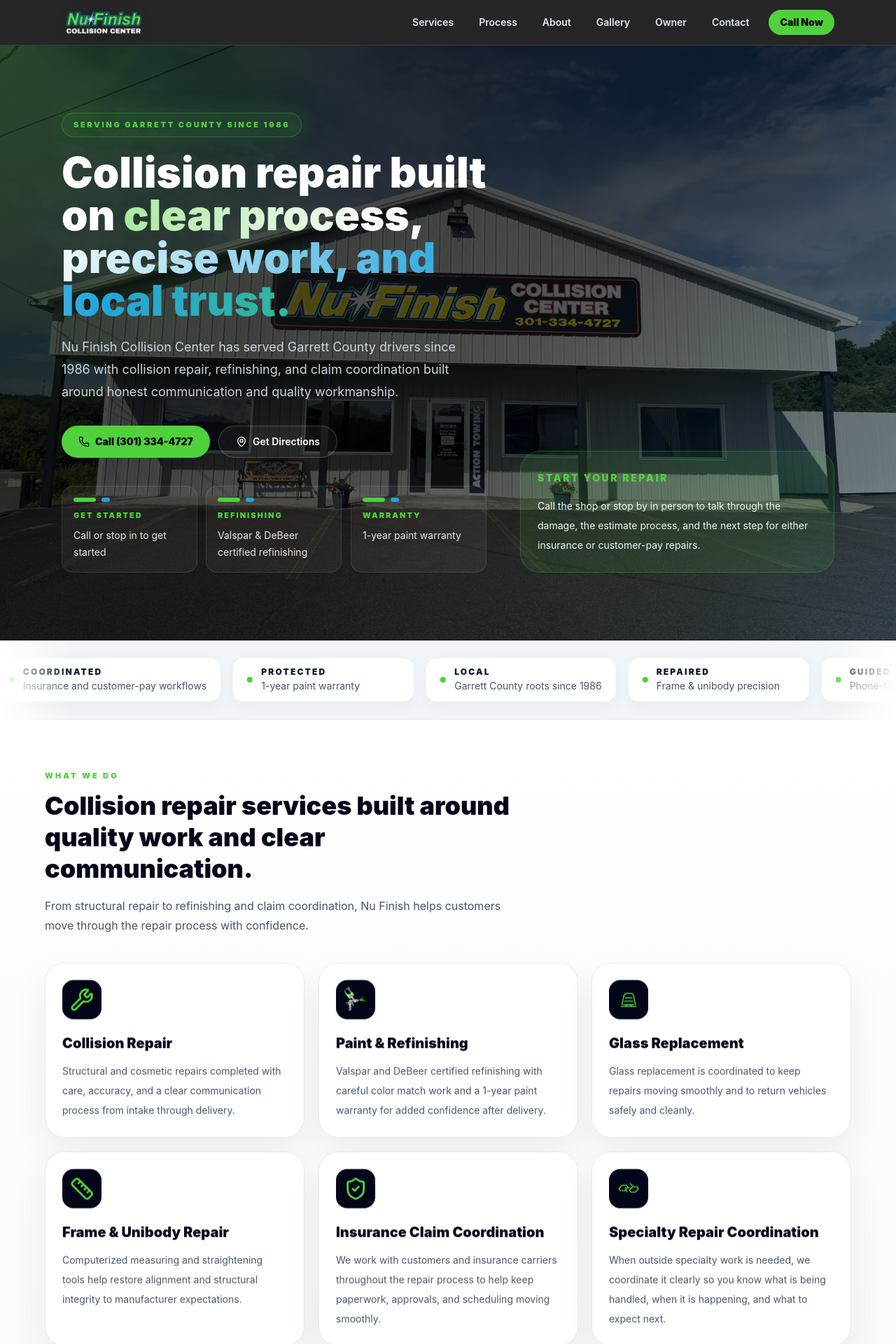
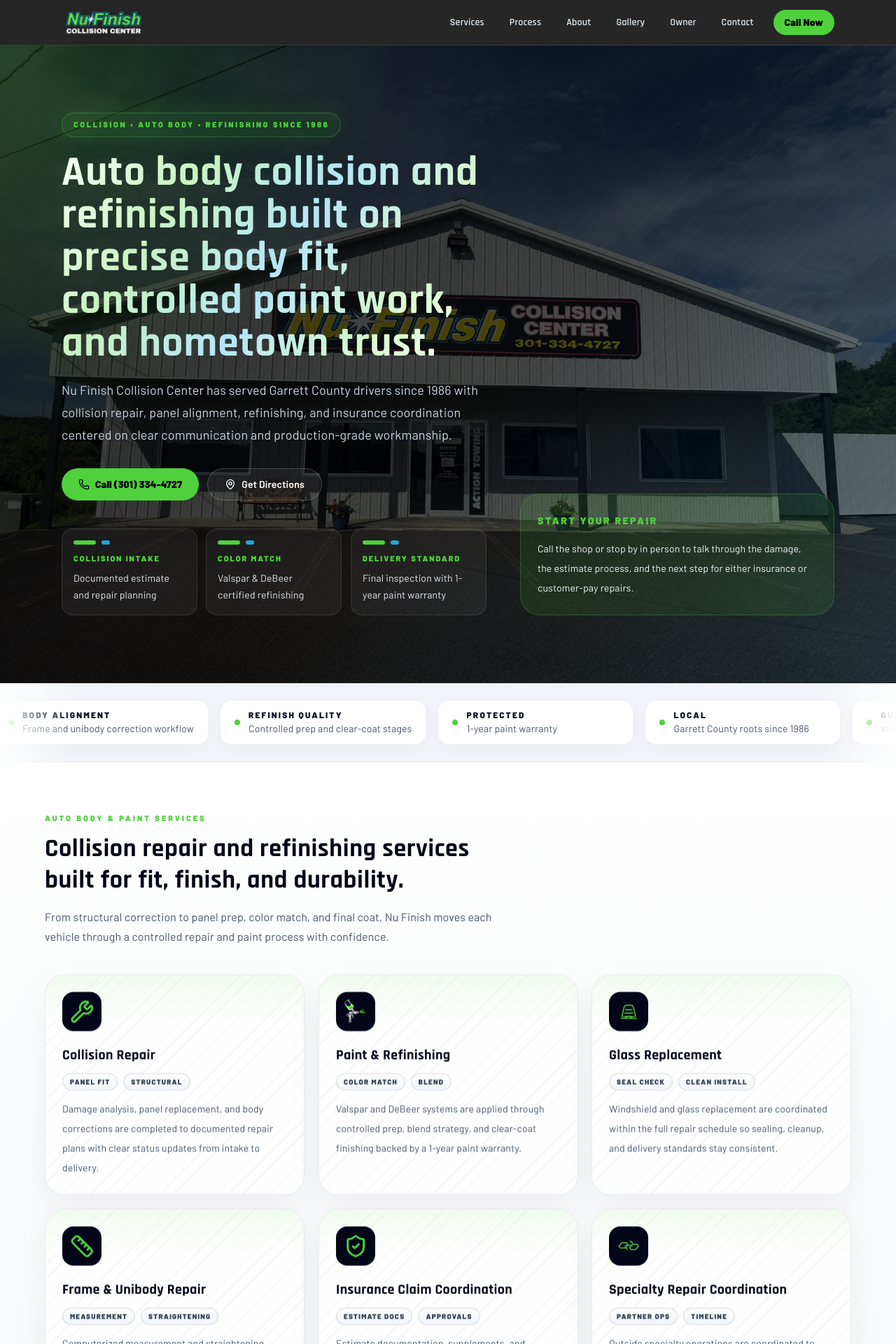
Before and after one commit to jayanti-neu/nu-finish-site, a React (Vite) app: page / in a window 1280 px wide. Shown: the top 1920 px of the page at 70% size. Built offline with nearby package versions, Linux system fonts and the light colour scheme.

Commit message:
Enhance SEO and accessibility: add meta tags for theme color, description, and Twitter card; update service descriptions for clarity and detail; improve CSS with new font settings and card styles.

```diff
--- a/index.html
+++ b/index.html
@@ -3,7 +3,9 @@
   <head>
     <meta charset="UTF-8" />
     <link rel="icon" type="image/png" href="/favicon.png" />
+    <link rel="apple-touch-icon" href="/favicon.png" />
     <meta name="viewport" content="width=device-width, initial-scale=1.0" />
+    <meta name="theme-color" content="#0b1220" />
     <title>Nu Finish Collision Center | Collision Repair in Oakland, MD</title>
     <meta
       name="description"
@@ -16,6 +18,7 @@
     />
     <meta property="og:image" content="/nufinish-logo.png" />
     <meta property="og:type" content="website" />
+    <meta name="twitter:card" content="summary_large_image" />
   </head>
   <body>
     <div id="root"></div>
--- a/src/NuFinishSite.jsx
+++ b/src/NuFinishSite.jsx
@@ -34,60 +34,69 @@
   {
     Icon: Wrench,
     title: "Collision Repair",
-    desc: "Structural and cosmetic repairs completed with care, accuracy, and a clear communication process from intake through delivery.",
+    desc: "Damage analysis, panel replacement, and body corrections are completed to documented repair plans with clear status updates from intake to delivery.",
   },
   {
     Icon: SprayGunIcon,
     title: "Paint & Refinishing",
-    desc: "Valspar and DeBeer certified refinishing with careful color match work and a 1-year paint warranty for added confidence after delivery.",
+    desc: "Valspar and DeBeer systems are applied through controlled prep, blend strategy, and clear-coat finishing backed by a 1-year paint warranty.",
   },
   {
     Icon: WindshieldIcon,
     title: "Glass Replacement",
-    desc: "Glass replacement is coordinated to keep repairs moving smoothly and to return vehicles safely and cleanly.",
+    desc: "Windshield and glass replacement are coordinated within the full repair schedule so sealing, cleanup, and delivery standards stay consistent.",
   },
   {
     Icon: Ruler,
     title: "Frame & Unibody Repair",
-    desc: "Computerized measuring and straightening tools help restore alignment and structural integrity to manufacturer expectations.",
+    desc: "Computerized measurement and straightening tools support dimensional accuracy for frame and unibody corrections.",
   },
   {
     Icon: ShieldCheck,
     title: "Insurance Claim Coordination",
-    desc: "We work with customers and insurance carriers throughout the repair process to help keep paperwork, approvals, and scheduling moving smoothly.",
+    desc: "Estimate documentation, supplements, and approvals are managed with insurance carriers so repair progress stays organized and transparent.",
   },
   {
     Icon: PartnerServicesIcon,
     title: "Specialty Repair Coordination",
-    desc: "When outside specialty work is needed, we coordinate it clearly so you know what is being handled, when it is happening, and what to expect next.",
+    desc: "Outside specialty operations are coordinated to align with production timing so customers have one clear schedule and one communication path.",
   },
 ];
 
+const SERVICE_TECH_TAGS = {
+  "Collision Repair": ["Panel Fit", "Structural"],
+  "Paint & Refinishing": ["Color Match", "Blend"],
+  "Glass Replacement": ["Seal Check", "Clean Install"],
+  "Frame & Unibody Repair": ["Measurement", "Straightening"],
+  "Insurance Claim Coordination": ["Estimate Docs", "Approvals"],
+  "Specialty Repair Coordination": ["Partner Ops", "Timeline"],
+};
+
 const PROCESS = [
   {
     step: "01",
-    title: "Call or Stop In",
-    body: "Bring the vehicle to the shop or call first so the team can begin the intake conversation and explain the next step for your situation.",
+    title: "Intake & Damage Check",
+    body: "Call or stop in to begin intake, review visible damage, and set the right estimate path for insurance or customer-pay repair work.",
   },
   {
     step: "02",
-    title: "Inspection & Documentation",
-    body: "Damage is reviewed, documented, and organized into the estimate process through the proper insurance or customer-pay channel.",
+    title: "Blueprint & Estimate",
+    body: "Damage is documented, repair operations are outlined, and the estimate is prepared with supporting notes for approvals.",
   },
   {
     step: "03",
     title: "Approval & Scheduling",
-    body: "Insurance jobs move forward once the carrier approves the repair plan. Customer-pay work follows the same path, with approval coming directly from the customer.",
+    body: "Once approved, the vehicle is scheduled into production with parts planning and a projected completion window.",
   },
   {
     step: "04",
-    title: "Repair, Refinish & Coordination",
-    body: "Repairs, refinishing, and any needed specialty work are coordinated carefully so the customer knows what is happening and why.",
+    title: "Body, Refinish & Reassembly",
+    body: "Structural and body repairs move into prep, color, and clear, then reassembly and quality checks before release.",
   },
   {
     step: "05",
-    title: "Final Review & Pickup",
-    body: "Each vehicle goes through final review before pickup, with completed refinishing work covered by a 1-year paint warranty.",
+    title: "Final QC & Delivery",
+    body: "Final inspection confirms fit, finish, and cleanup before pickup, with refinishing work covered by a 1-year paint warranty.",
   },
 ];
 
@@ -634,24 +643,27 @@
           aria-hidden="true"
           className="absolute inset-0 h-full w-full object-cover opacity-60"
         />
+        <div
+          className="shop-floor-overlay absolute inset-0"
+          aria-hidden="true"
+        />
         <div className="absolute inset-0 bg-[radial-gradient(circle_at_top_left,_rgba(79,209,60,0.22),_transparent_36%),linear-gradient(135deg,_rgba(0,0,0,0.66),_rgba(0,0,0,0.44)_55%,_rgba(34,165,219,0.10))]" />
       </div>
 
       <div className="relative mx-auto grid max-w-6xl gap-12 px-4 py-18 md:grid-cols-[1.15fr_0.85fr] md:px-6 md:py-24">
         <div className="motion-enter" style={motionDelay(0)}>
           <div className="motion-glow mb-5 inline-flex items-center gap-2 rounded-full border border-brand/30 bg-brand/10 px-4 py-2 text-[11px] font-black uppercase tracking-[0.24em] text-brand">
-            Serving Garrett County since 1986
-          </div>
-          <h1 className="max-w-3xl text-4xl font-black leading-[1.02] text-white md:text-6xl">
-            Collision repair built on{" "}
-            <span className="text-shimmer">
-              clear process, precise work, and local trust.
-            </span>
+            Collision • Auto Body • Refinishing Since 1986
+          </div>
+          <h1 className="text-shimmer max-w-3xl text-4xl font-black leading-[1.02] md:text-6xl">
+            Auto body collision and refinishing built on precise body fit,
+            controlled paint work, and hometown trust.
           </h1>
           <p className="mt-5 max-w-2xl text-base leading-8 text-slate-300 md:text-lg">
             Nu Finish Collision Center has served Garrett County drivers since
-            1986 with collision repair, refinishing, and claim coordination
-            built around honest communication and quality workmanship.
+            1986 with collision repair, panel alignment, refinishing, and
+            insurance coordination centered on clear communication and
+            production-grade workmanship.
           </p>
 
           <div className="motion-enter" style={motionDelay(180)}>
@@ -660,9 +672,12 @@
 
           <div className="mt-10 grid gap-3 sm:grid-cols-3">
             {[
-              ["Get Started", "Call or stop in to get started"],
-              ["Refinishing", "Valspar & DeBeer certified refinishing"],
-              ["Warranty", "1-year paint warranty"],
+              ["Collision Intake", "Documented estimate and repair planning"],
+              ["Color Match", "Valspar & DeBeer certified refinishing"],
+              [
+                "Delivery Standard",
+                "Final inspection with 1-year paint warranty",
+              ],
             ].map(([label, item], index) => (
               <div
                 key={item}
@@ -688,14 +703,14 @@
             style={motionDelay(160)}
           >
             <p className="text-[11px] uppercase tracking-[0.28em] text-slate-400">
-              At a glance
+              Shop Specs
             </p>
             <div className="mt-5 grid grid-cols-2 gap-4">
               {[
                 ["22", "Bay facility"],
-                ["1997", "Current location since"],
+                ["Paint Booth", "Controlled refinish zone"],
                 ["1 Year", "Paint warranty"],
-                ["Mon-Fri", "9 AM-5 PM"],
+                ["Mon-Fri", "Production schedule"],
               ].map(([value, label]) => (
                 <div key={label} className="rounded-2xl bg-black/35 p-4">
                   <p className="text-2xl font-black text-white">{value}</p>
@@ -728,12 +743,12 @@
 
 function TrustBar() {
   const items = [
-    ["Certified", "Valspar & DeBeer refinishing"],
-    ["Coordinated", "Insurance and customer-pay workflows"],
+    ["Color Match", "Valspar & DeBeer paint systems"],
+    ["Body Alignment", "Frame and unibody correction workflow"],
+    ["Refinish Quality", "Controlled prep and clear-coat stages"],
     ["Protected", "1-year paint warranty"],
     ["Local", "Garrett County roots since 1986"],
-    ["Repaired", "Frame & unibody precision"],
-    ["Guided", "Phone-first intake process"],
+    ["Guided", "Insurance and customer-pay coordination"],
   ];
   return (
     <section
@@ -744,7 +759,7 @@
         {[...items, ...items].map(([title, detail], index) => (
           <div
             key={`${title}-${index}`}
-            className="flex min-w-[260px] items-center gap-3 rounded-2xl border border-black/[6%] bg-white px-5 py-3 shadow-[0_8px_24px_rgba(15,23,42,0.04)]"
+            className="flex min-w-[280px] items-center gap-3 rounded-2xl border border-black/[6%] bg-white px-5 py-3 shadow-[0_8px_24px_rgba(15,23,42,0.04)]"
           >
             <span className="inline-block h-2 w-2 rounded-full bg-brand" />
             <div>
@@ -768,9 +783,9 @@
     >
       <div className="mx-auto max-w-6xl">
         <SectionHeading
-          kicker="What We Do"
-          title="Collision repair services built around quality work and clear communication."
-          body="From structural repair to refinishing and claim coordination, Nu Finish helps customers move through the repair process with confidence."
+          kicker="Auto Body & Paint Services"
+          title="Collision repair and refinishing services built for fit, finish, and durability."
+          body="From structural correction to panel prep, color match, and final coat, Nu Finish moves each vehicle through a controlled repair and paint process with confidence."
           dark={false}
         />
 
@@ -779,7 +794,7 @@
             <article
               key={title}
               data-reveal
-              className="tilt-card group rounded-[28px] border border-black/[8%] bg-white p-6 shadow-[0_18px_50px_rgba(15,23,42,0.06)] hover:shadow-[0_22px_70px_rgba(15,23,42,0.1)]"
+              className="automotive-card tilt-card group rounded-[28px] border border-black/[8%] bg-white p-6 shadow-[0_18px_50px_rgba(15,23,42,0.06)] hover:shadow-[0_22px_70px_rgba(15,23,42,0.1)]"
               style={motionDelay(index * 90)}
             >
               <div className="flex h-14 w-14 items-center justify-center rounded-2xl bg-slate-950 text-brand">
@@ -788,6 +803,16 @@
               <h3 className="mt-5 text-xl font-black text-slate-950">
                 {title}
               </h3>
+              <div className="mt-3 flex flex-wrap gap-2">
+                {SERVICE_TECH_TAGS[title]?.map((tag) => (
+                  <span
+                    key={tag}
+                    className="auto-tech-badge rounded-full border border-black/10 bg-slate-100 px-2.5 py-1 text-[10px] font-black uppercase tracking-[0.12em] text-slate-700"
+                  >
+                    {tag}
+                  </span>
+                ))}
+              </div>
               <p className="mt-3 text-sm leading-7 text-slate-600">{desc}</p>
             </article>
           ))}
@@ -799,13 +824,13 @@
               Insurance & customer-pay repairs
             </p>
             <h3 className="mt-3 text-2xl font-black">
-              We guide both insurance and customer-pay repairs from intake to
-              pickup.
+              One repair workflow with clear approvals, scheduling, and delivery
+              updates.
             </h3>
             <p className="mt-3 max-w-2xl text-sm leading-7 text-slate-300">
               Insurance work and customer-pay work move through the same repair
-              process. The difference is simply who approves the estimate before
-              repairs begin.
+              workflow. The key difference is simply who approves the estimate
+              before production begins.
             </p>
           </div>
           <CTAGroup compact />
@@ -823,8 +848,8 @@
       <div className="mx-auto max-w-6xl">
         <SectionHeading
           kicker="Intake & Repair Flow"
-          title="A straightforward repair process from first call to final pickup."
-          body="We believe customers should understand what happens next, who is responsible for approvals, and how the repair moves forward at each stage."
+          title="A production-grade collision and refinish process from first call to final pickup."
+          body="Each job moves through estimate review, repair planning, body correction, paint prep, refinishing, and final QC so customers know exactly what to expect at every stage."
         />
 
         <div
@@ -877,9 +902,12 @@
             <article
               key={step}
               data-reveal
-              className="rounded-[28px] border border-white/10 bg-white/5 p-5 transition hover:border-brand/40 hover:bg-white/10"
+              className="process-lane-card rounded-[28px] border border-white/10 bg-white/5 p-5 transition hover:border-brand/40 hover:bg-white/10"
               style={motionDelay(index * 100)}
             >
+              <p className="text-[10px] font-black uppercase tracking-[0.18em] text-slate-400">
+                Stage
+              </p>
               <p className="text-3xl font-black text-brand">{step}</p>
               <h3 className="mt-4 text-lg font-black text-white">{title}</h3>
               <p className="mt-3 text-sm leading-7 text-slate-300">{body}</p>
@@ -909,7 +937,7 @@
           <SectionHeading
             kicker="Our Story"
             title="Serving Garrett County drivers with pride, experience, and personal care."
-            body="For decades, Nu Finish has built its reputation on dependable repair work, straight answers, and a commitment to treating every customer with respect."
+            body="For decades, Nu Finish has built its reputation on dependable collision work, straight answers, and treating every customer with respect."
           />
 
           <div className="mt-8 rounded-[28px] border border-white/10 bg-white/5 p-6">
@@ -926,9 +954,9 @@
             </p>
             <p className="mt-4 text-sm leading-7 text-slate-300">
               John "Grover" Groves is the owner presented on the public site,
-              and the messaging now avoids outdated ownership, certification,
-              and warranty language so customers receive the right information
-              the first time.
+              and the team keeps customer-facing communication current so
+              estimate, certification, and warranty information is clear from
+              the first conversation.
             </p>
           </div>
         </div>
@@ -958,14 +986,13 @@
               Commitment
             </p>
             <p className="mt-4 text-base font-semibold leading-8 text-white">
-              Every vehicle deserves honest communication, careful repair
-              planning, and a finish the customer can drive away feeling
-              confident in.
+              Every vehicle deserves clear communication, disciplined repair
+              planning, and a finish customers can leave with confidence.
             </p>
             <p className="mt-3 text-sm leading-7 text-slate-300">
               From the first conversation to final pickup, the goal is simple:
-              quality repairs, clear expectations, and service customers can
-              trust.
+              quality repairs, accurate expectations, and service customers can
+              trust at every stage.
             </p>
           </div>
         </div>
@@ -1086,7 +1113,7 @@
         <SectionHeading
           kicker="Facility & Certifications"
           title="The tools, space, and training to handle repairs with confidence."
-          body="Nu Finish combines facility capacity, refinishing certifications, and experienced repair personnel to help customers feel confident in the work being done."
+          body="Nu Finish combines facility capacity, refinishing certifications, and experienced technicians to deliver repeatable quality from structural work through final refinish."
           dark={false}
         />
         <div className="mt-10 grid gap-5 md:grid-cols-2 xl:grid-cols-3">
@@ -1234,7 +1261,7 @@
         <SectionHeading
           kicker="Photo Gallery"
           title="A closer look at the shop, the process, and the work environment."
-          body="These photos give a closer look at the people, spaces, and repair stages that shape the work done every day at Nu Finish."
+          body="These images show the people, equipment, and refinish stages that define daily production at Nu Finish."
           dark={false}
         />
 
@@ -1349,7 +1376,7 @@
       <div className="mx-auto max-w-6xl">
         <SectionHeading
           kicker="Customer Confidence"
-          title="The strongest proof is still the finished vehicle and the customer experience around it."
+          title="The strongest proof is the final fit, finish, and the customer experience around it."
           align="center"
         />
         <div className="mt-10 grid gap-5 lg:grid-cols-2">
@@ -1384,12 +1411,13 @@
             Contact & Intake
           </p>
           <h2 className="mt-4 text-3xl font-black leading-tight md:text-4xl">
-            Call first, stop in, and let the shop guide the process from there.
+            Start with intake and let the team guide estimate, approvals, and
+            production from there.
           </h2>
           <p className="mt-5 max-w-2xl text-sm leading-8 text-slate-300">
             Whether you are working through an insurance claim or paying for a
-            repair directly, the team will walk you through the process and help
-            you understand what comes next.
+            repair directly, the team will walk you through the same structured
+            workflow and explain what happens next.
           </p>
 
           <div className="mt-8 grid gap-4 md:grid-cols-3">
@@ -1417,9 +1445,9 @@
           </p>
           <div className="mt-5 space-y-5 text-sm leading-7 text-slate-600">
             {[
-              "Insurance customers should have claim details available when calling or visiting the shop.",
-              "Customer-pay clients follow the same repair path, but estimate approval comes directly from the customer.",
-              "If your vehicle is not drivable, call the shop so the team can explain the best next step for getting the repair process started.",
+              "Insurance customers should have claim and carrier details ready during intake.",
+              "Customer-pay clients move through the same production workflow, with estimate approval provided directly by the customer.",
+              "If a vehicle is not drivable, call first so the team can coordinate the best next step before arrival.",
             ].map((item, index) => (
               <div
                 key={item}
@@ -1470,9 +1498,9 @@
             className="h-24 w-24 object-contain drop-shadow-[0_14px_34px_rgba(0,0,0,0.3)]"
           />
           <p className="mt-4 max-w-sm text-sm leading-7 text-slate-400">
-            Our mission is to restore every vehicle with precision, communicate
-            clearly at every step, and deliver repairs customers can trust from
-            intake to pickup.
+            Our mission is to restore every vehicle with accurate body fit,
+            consistent refinish quality, and communication customers can trust
+            from intake through delivery.
           </p>
         </div>
 
@@ -1507,7 +1535,7 @@
 
       <div className="mx-auto mt-8 max-w-6xl border-t border-white/10 pt-6 text-xs text-slate-500">
         © {new Date().getFullYear()} Nu Finish Collision Center. Serving Garrett
-        County with collision repair, refinishing, and customer care.
+        County with collision repair, refinishing, and customer-focused care.
       </div>
     </footer>
   );
--- a/src/index.css
+++ b/src/index.css
@@ -1,3 +1,5 @@
+@import url("https://fonts.googleapis.com/css2?family=Barlow:wght@400;500;600;700;800;900&family=Rajdhani:wght@600;700&display=swap");
+
 @import "tailwindcss";
 
 /* Nu Finish Collision Center brand palette (from logo + race car) */
@@ -10,6 +12,8 @@
 
 :root {
   --motion-ease: cubic-bezier(0.22, 1, 0.36, 1);
+  --font-body: "Barlow", "Segoe UI", sans-serif;
+  --font-display: "Rajdhani", "Barlow", "Segoe UI", sans-serif;
   --site-bg:
     radial-gradient(circle at top, rgba(79, 209, 60, 0.08), transparent 28%),
     linear-gradient(180deg, #ffffff 0%, #f8fafc 100%);
@@ -22,6 +26,19 @@
 
 body {
   background: var(--site-bg);
+  font-family: var(--font-body);
+  letter-spacing: 0.01em;
+  text-rendering: optimizeLegibility;
+  -webkit-font-smoothing: antialiased;
+}
+
+h1,
+h2,
+h3,
+.nav-link,
+.text-shimmer {
+  font-family: var(--font-display);
+  letter-spacing: 0.015em;
 }
 
 @media (prefers-color-scheme: dark) {
@@ -185,18 +202,17 @@
 
 .text-shimmer {
   background-image: linear-gradient(
-    90deg,
-    #4fd13c 0%,
-    #ffffff 30%,
-    #22a5db 55%,
-    #4fd13c 80%,
-    #ffffff 100%
+    125deg,
+    #f5fff2 0%,
+    #c9f3c1 26%,
+    #b4e5f7 52%,
+    #d8f8cf 76%,
+    #f5fff2 100%
   );
-  background-size: 200% 100%;
+  background-size: 100% 100%;
   -webkit-background-clip: text;
   background-clip: text;
   color: transparent;
-  animation: text-shimmer 6s linear infinite;
 }
 
 /* Diagonal shine sweep on primary CTA hover */
@@ -320,6 +336,88 @@
   transition: width 120ms linear;
 }
 
+.shop-floor-overlay {
+  background:
+    repeating-linear-gradient(
+      -45deg,
+      rgba(255, 255, 255, 0.07) 0,
+      rgba(255, 255, 255, 0.07) 2px,
+      transparent 2px,
+      transparent 16px
+    ),
+    linear-gradient(180deg, rgba(0, 0, 0, 0.25), rgba(0, 0, 0, 0.45));
+  mix-blend-mode: soft-light;
+}
+
+.automotive-card {
+  position: relative;
+  overflow: hidden;
+  isolation: isolate;
+}
+
+.automotive-card::before {
+  content: "";
+  position: absolute;
+  inset: 0;
+  pointer-events: none;
+  background:
+    linear-gradient(180deg, rgba(79, 209, 60, 0.09), transparent 22%),
+    repeating-linear-gradient(
+      135deg,
+      rgba(15, 23, 42, 0.05) 0,
+      rgba(15, 23, 42, 0.05) 1px,
+      transparent 1px,
+      transparent 14px
+    );
+  opacity: 0.85;
+  z-index: 0;
+}
+
+.automotive-card > * {
+  position: relative;
+  z-index: 1;
+}
+
+.auto-tech-badge {
+  box-shadow: inset 0 0 0 1px rgba(15, 23, 42, 0.04);
+  background-image: linear-gradient(
+    180deg,
+    rgba(255, 255, 255, 0.92),
+    rgba(241, 245, 249, 0.92)
+  );
+}
+
+.process-lane-card {
+  position: relative;
+  overflow: hidden;
+  background-image: linear-gradient(
+    165deg,
+    rgba(255, 255, 255, 0.07) 0%,
+    rgba(255, 255, 255, 0.02) 45%,
+    rgba(0, 0, 0, 0.14) 100%
+  );
+}
+
+.process-lane-card::before {
+  content: "";
+  position: absolute;
+  left: 0;
+  right: 0;
+  top: 0;
+  height: 4px;
+  background: linear-gradient(90deg, #4fd13c 0%, #22a5db 100%);
+}
+
+@media (max-width: 767px) {
+  .marquee-track {
+    gap: 0.75rem;
+  }
+
+  .marquee-track > div {
+    min-width: 240px;
+  }
+}
+
 @media (prefers-reduced-motion: reduce) {
   html {
     scroll-behavior: auto;
```
